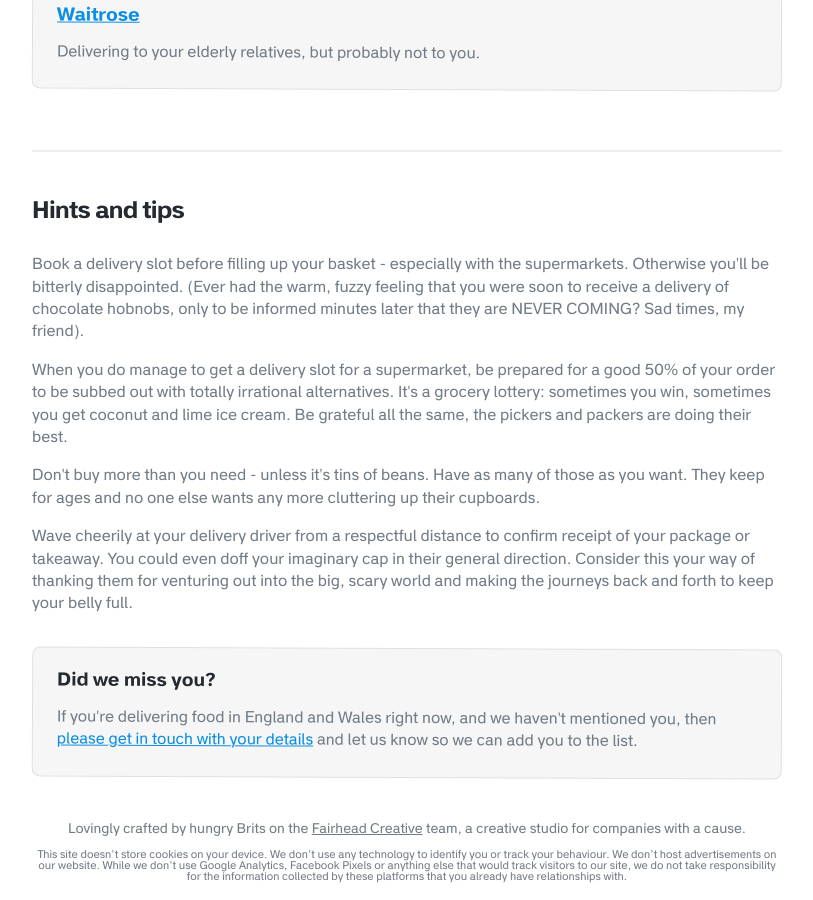
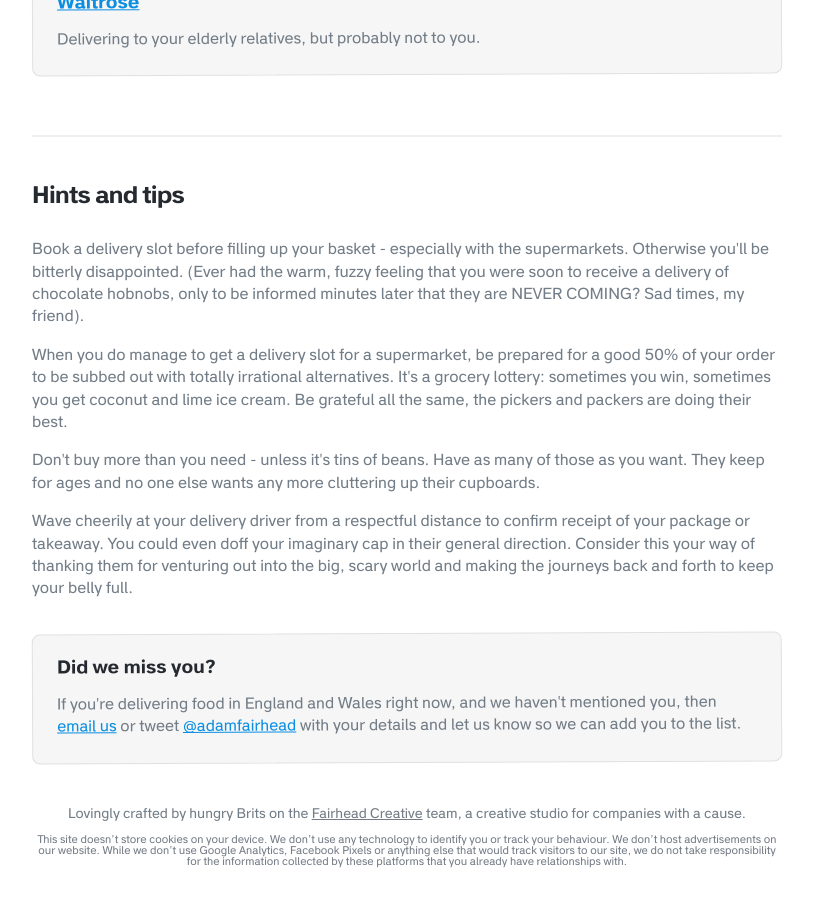
Before and after one commit to fairheadcreative/whodeliversfood, a Jekyll site: the page built from index.markdown, in a window 1280 px wide and 900 px high, scrolled down 5883 px. Shown: the whole window, without its empty margins (233-1046 px from the left). Built offline with Jekyll 4.4.1, drawn with Linux system fonts in a browser that asks for light colours; a script that is not in the unit is left out; comment, search, counter and statistics services are not loaded.

Commit message:
Add tweet link

```diff
--- a/_layouts/layout.html
+++ b/_layouts/layout.html
@@ -1,7 +1,7 @@
 <!DOCTYPE html>
 <html lang="en-US">
 <head>
-  <title>{{ page.title }} | {{ site.title }}</title>p
+  <title>{{ page.title }} | {{ site.title }}</title>
   <link media="all" href="/css/screen.css" rel="stylesheet"/>
   <link rel="apple-touch-icon" href="/apple-touch-icon.png">
   <meta name="apple-mobile-web-app-capable" content="yes">
--- a/index.markdown
+++ b/index.markdown
@@ -88,5 +88,5 @@ title: Directory
 
 <article class="missed">
   <h3>Did we miss you?</h3>
-  <p>If you're delivering food in England and Wales right now, and we haven't mentioned you, then <a href="mailto:hello+food@fairheadcreative.com">please get in touch with your details</a> and let us know so we can add you to the list.</p>
+  <p>If you're delivering food in England and Wales right now, and we haven't mentioned you, then <a href="mailto:hello+food@fairheadcreative.com">email us</a> or tweet <a href="https://twitter.com/adamfairhead/">@adamfairhead</a> with your details and let us know so we can add you to the list.</p>
 </article>
```
